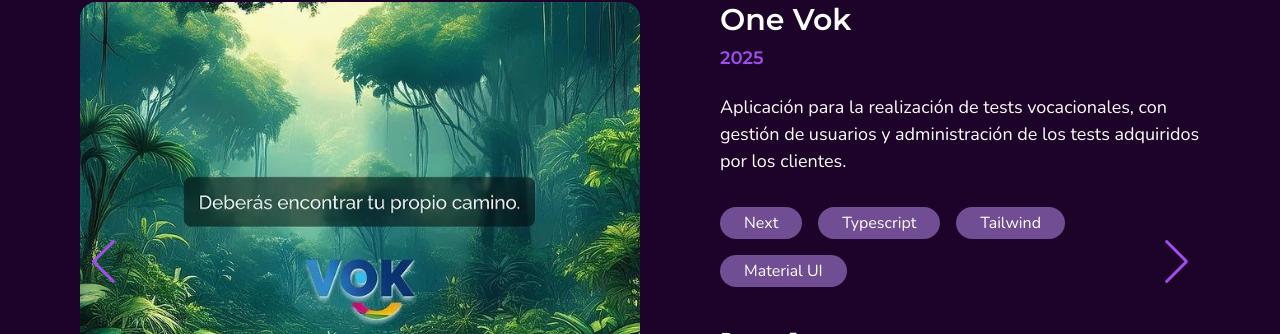
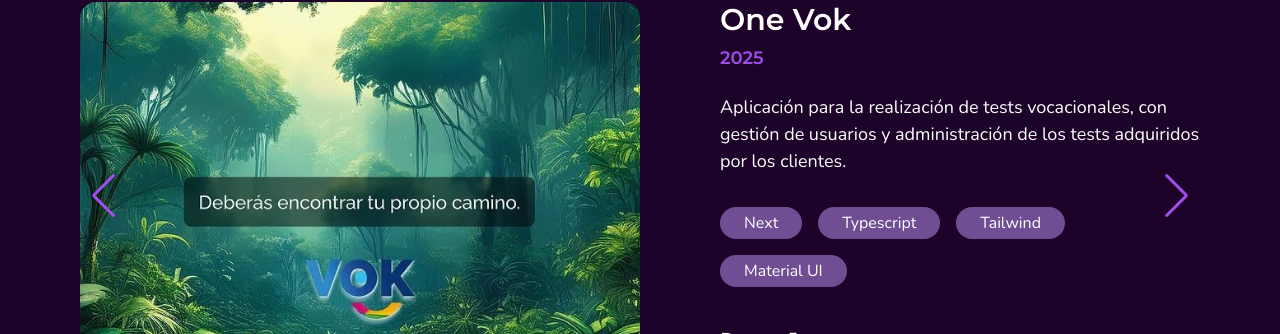
Before and after one commit to LudmiAbril/Portfolio, a Next.js app: page / in a window 1280 px wide. Shown: the part 2763-3097 px from the top of the page. Built offline with nearby package versions, Linux system fonts and the light colour scheme; no server answers.

Commit message:
carrousel arrows align

```diff
--- a/src/app/globals.css
+++ b/src/app/globals.css
@@ -53,3 +53,9 @@
 .swiper-button-prev {
   color: var(--primary) !important;
 }
+
+.swiper-button-next,
+.swiper-button-prev {
+  top: 50%;
+  transform: translateY(-150%) !important;
+}
```
